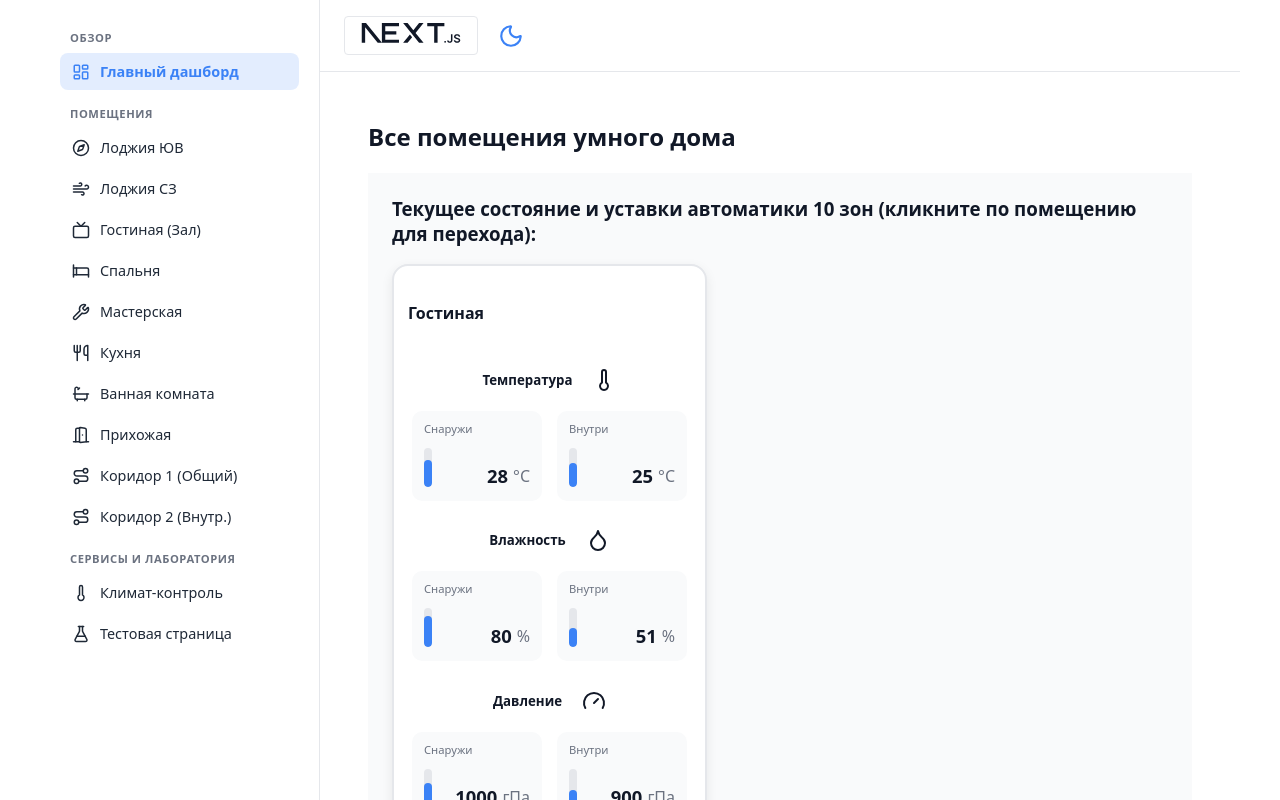
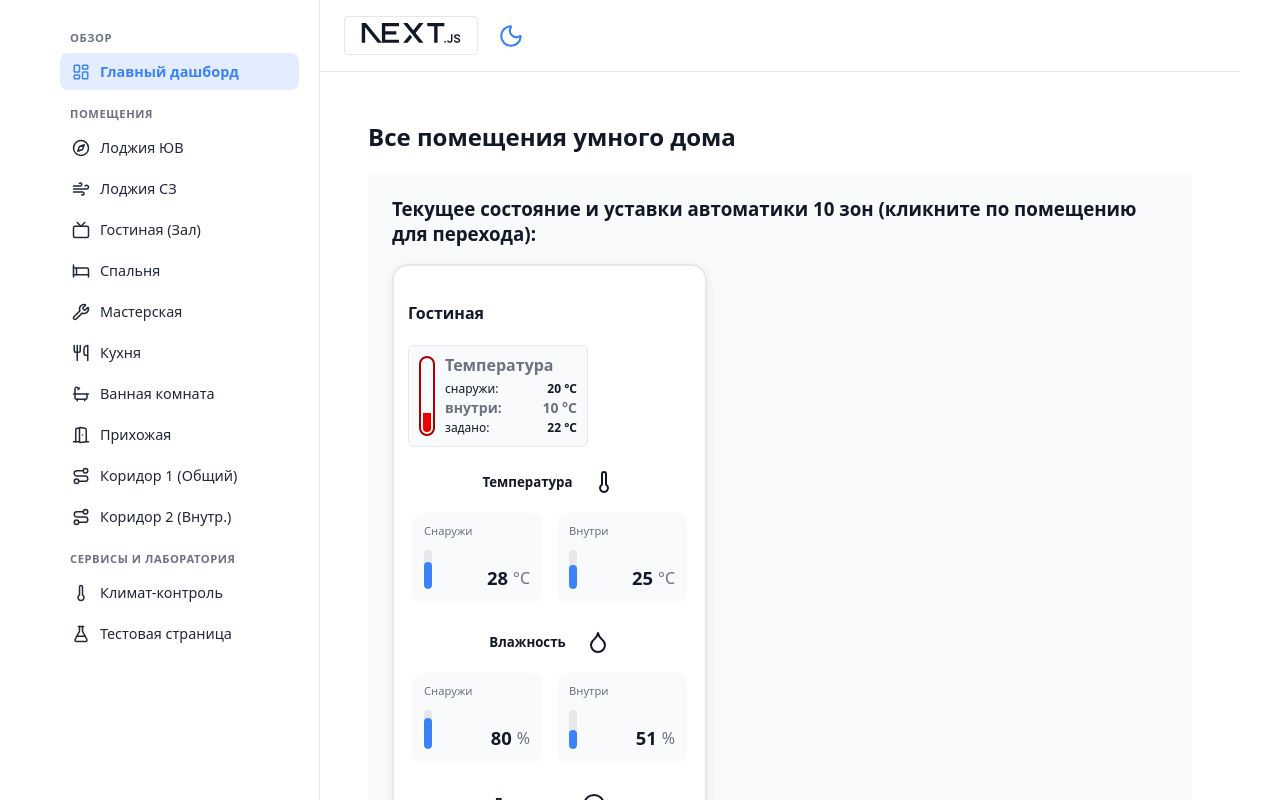
Before and after one commit to TkachAn/dashboard, a Next.js app: page / in a window 1280 px wide. Shown: the top 800 px of the page. Built offline with nearby package versions, Linux system fonts and the light colour scheme.

Commit message:
121120260918

```diff
--- a/app/pages/home/livroom/room.jsx
+++ b/app/pages/home/livroom/room.jsx
@@ -4,10 +4,17 @@ import { Card, Panel } from '@/app/ui/structure/struct';
 import s from './s.module.css';
 import { Shildind } from '@/app/ui/widgets/unific/shild_vertical/shildic';
 import { Thermometer, Droplet, Gauge, Sun } from 'lucide-react';
+import Widget from '@/app/ui/widgets/unific/shild_Ai/shild';
 
 export const Room = () => {
     return (
         <Card title='Гостиная' className={s.card}>
+
+
+
+            <div>
+                <Widget out={20} in={10} target={22} max={40} />
+            </div>
             <div className={s.fl}>
 
                 <Panel className={s.panel} title='Температура' icon={<Thermometer />}>
--- /dev/null
+++ b/app/ui/widgets/unific/shild_Ai/s.module.css
@@ -0,0 +1,98 @@
+.box {
+    display: flex;
+    align-items: center;
+    gap: 10px;
+    padding: 10px;
+    border: 1.5px solid var(--border-default);
+    border-radius: 6px;
+    background: var(--bg-surface);
+    color: var(--text-main);
+    width: 100%;
+    max-width: 200px;
+    box-sizing: border-box;
+}
+
+.bar {
+    width: 16px;
+    height: 80px;
+    border: 2px solid #aa0000;
+    border-radius: 8px;
+    position: relative;
+    overflow: hidden;
+    flex-shrink: 0;
+    background: var(--bg-surface);
+    padding: 2px;
+    /* Создает тот самый белый просвет по контуру */
+    box-sizing: border-box;
+}
+
+.fill {
+    position: absolute;
+    bottom: 2px;
+    left: 2px;
+    right: 2px;
+    background: #ee0000;
+    border-radius: 0 0 5px 5px;
+    transition: height 0.3s ease;
+}
+
+.info {
+    flex: 1;
+    display: flex;
+    flex-direction: column;
+    gap: 6px;
+    min-width: 0;
+}
+
+.ttl {
+    margin: 0;
+    font-size: 16px;
+    font-weight: 700;
+    color: var(--text-muted);
+    line-height: 1.2;
+}
+
+.list {
+    display: flex;
+    flex-direction: column;
+    gap: 4px;
+}
+
+.row {
+    display: flex;
+    justify-content: space-between;
+    align-items: center;
+    font-size: 12px;
+    line-height: 1.2;
+}
+
+.main {
+    font-size: 14px;
+    font-weight: 700;
+}
+
+.main .lbl {
+    color: var(--text-muted);
+}
+
+.main .val {
+    color: var(--text-muted);
+    font-weight: 700;
+}
+
+.lbl {
+    color: var(--text-main);
+}
+
+.val {
+    font-weight: 600;
+    color: var(--text-main);
+    white-space: nowrap;
+}
+
+/* Tablet & Desktop */
+@media (min-width: 768px) {
+    .box {
+        max-width: 180px;
+    }
+}
--- /dev/null
+++ b/app/ui/widgets/unific/shild_Ai/shild.jsx
@@ -0,0 +1,44 @@
+import s from './s.module.css';
+
+export default function Widget({
+    title = 'Температура',
+    unit = '°C',
+    out: outVal,
+    in: inVal,
+    target,
+    min = 0,
+    max = 100,
+}) {
+    const currentVal = inVal ?? outVal ?? min;
+    const clamp = (val, minVal, maxVal) => Math.max(minVal, Math.min(maxVal, val));
+    const percent = ((clamp(currentVal, min, max) - min) / (max - min)) * 100;
+
+    return (
+        <div className={s.box}>
+            <div className={s.bar}>
+                <div className={s.fill} style={{ height: `${percent}%` }} />
+            </div>
+
+            <div className={s.info}>
+                <h3 className={s.ttl}>{title}</h3>
+
+                <div className={s.list}>
+                    <div className={s.row}>
+                        <span className={s.lbl}>снаружи:</span>
+                        <span className={s.val}>{outVal ?? '--'} {unit}</span>
+                    </div>
+
+                    <div className={`${s.row} ${s.main}`}>
+                        <span className={s.lbl}>внутри:</span>
+                        <span className={s.val}>{inVal ?? '--'} {unit}</span>
+                    </div>
+
+                    <div className={s.row}>
+                        <span className={s.lbl}>задано:</span>
+                        <span className={s.val}>{target ?? '--'} {unit}</span>
+                    </div>
+                </div>
+            </div>
+        </div>
+    );
+}
```
